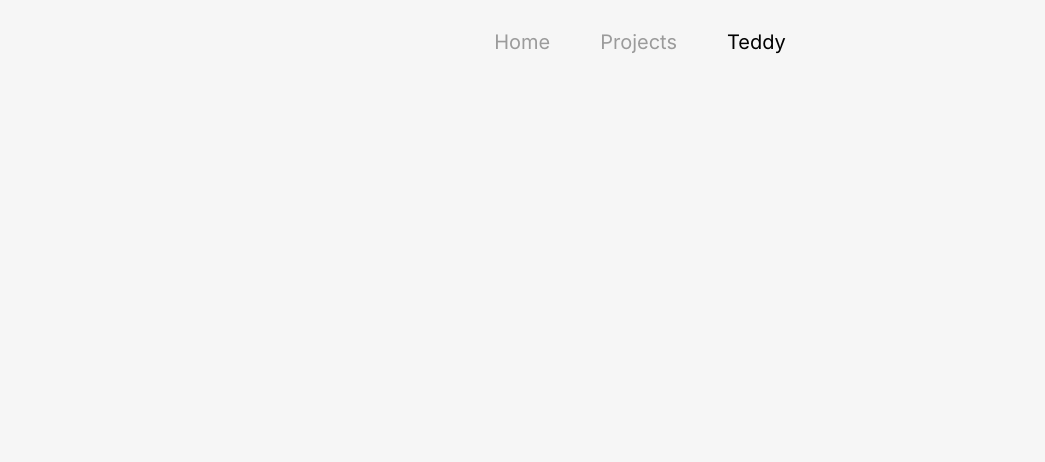
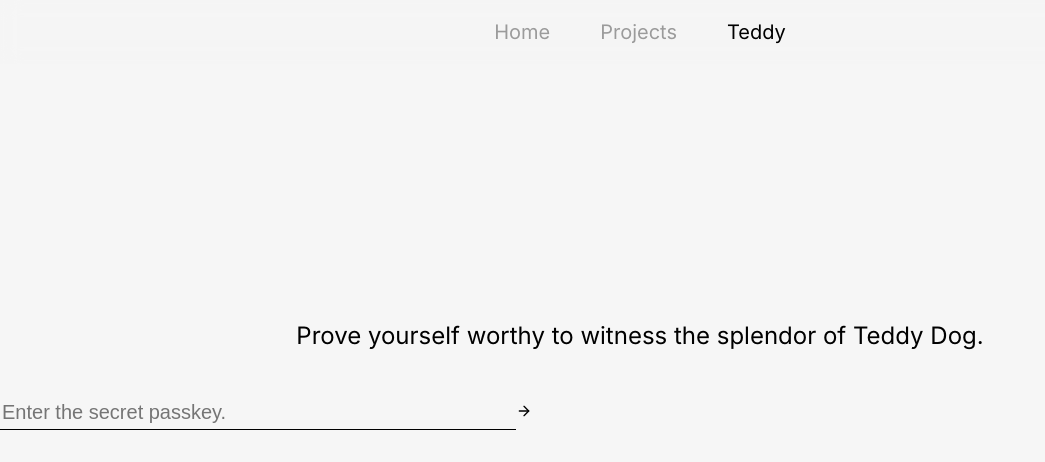
Before and after one commit to samuel-lao/personal-website, a React (Create React App) app: page /teddy in a window 1280 px wide. Before the commit this address had no page. Shown: the top 462 px of the page, without its empty margins (0-1045 px from the left). Built offline with nearby package versions, Linux system fonts and the light colour scheme.

Commit message:
sticky header, links, teddy page start

```diff
--- a/package.json
+++ b/package.json
@@ -10,6 +10,7 @@
     "react": "^18.3.1",
     "react-dom": "^18.3.1",
     "react-helmet": "^6.1.0",
+    "react-icons": "^5.2.1",
     "react-router-dom": "^6.24.1",
     "react-scripts": "5.0.1",
     "react-tooltip": "^5.27.1",
--- a/src/AnimatedRoutes.jsx
+++ b/src/AnimatedRoutes.jsx
@@ -7,6 +7,7 @@ import Home from "./components/Home";
 import Navbar from "./components/Navbar";
 import Projects from "./components/Projects";
 import Project from "./components/Project";
+import Teddy from "./components/Teddy";
 
 function App() {
   const location = useLocation();
@@ -19,11 +20,12 @@ function App() {
   });
 
   return transitions((styles, item) => (
-    <animated.div style={styles}>
+    <animated.div style={{paddingTop: 55, ...styles}}>
         <Routes location={item}>
           <Route path="/" element={<Home />} />
           <Route path="/projects" element={<Projects />} />
           <Route path="/projects/:id" element={<Project />} />
+          <Route path="/teddy" element={<Teddy />} />
         </Routes>
     </animated.div>
   ));
--- a/src/App.js
+++ b/src/App.js
@@ -18,7 +18,7 @@ function App() {
   return (
       <BrowserRouter>
         <Navbar />
-        <AnimatedRoutes />
+        <AnimatedRoutes/>
       </BrowserRouter>
   );
 }
--- a/src/components/Navbar.css
+++ b/src/components/Navbar.css
@@ -2,11 +2,17 @@
     font-family: "InterRegular";
     font-size: 20px;
     text-decoration: none;
-    color: #9B9B9B
+    color: #9B9B9B;
+    transition: all 0.2s linear;
 }
 
 #navbar a.active {
-    color: black
+    color: black;
+}
+
+#navbar {
+    background-color: rgba(246, 246, 246, 0.7);
+    backdrop-filter: blur(10px);
 }
 
 #navbar a:hover {
--- a/src/components/Navbar.jsx
+++ b/src/components/Navbar.jsx
@@ -4,7 +4,7 @@ import "./Navbar.css"
 const Navbar = () => {
  return (
     <header>
-        <nav style={{display: "flex", gap: 50, justifyContent: "center", paddingTop: 30, width: "100vw", position: "fixed", top: 0, zIndex: 100}} id="navbar">
+        <nav style={{display: "flex", gap: 50, justifyContent: "center", paddingTop: 20, width: "100vw", position: "fixed", top: 0, zIndex: 100, paddingBottom: 20 }} id="navbar">
             <NavLink to="/" className={"navbar-text"} >Home</NavLink>
             {/* <NavLink to="/about" className={"navbar-text"}>About Me</NavLink> */}
             <NavLink to="/projects" className={"navbar-text"}>Projects</NavLink>
--- a/src/components/Project.css
+++ b/src/components/Project.css
@@ -41,6 +41,10 @@
     font-family: "InterRegular";
     font-size: 16px;
     color: #2b9278;
+    justify-content: center;
+    align-items: center;
+    display: flex;
+    gap: 5px;
 }
 
 .info-content-link-disabled {
@@ -48,10 +52,16 @@
     font-size: 16px;
     color: #2b9278;
     opacity: 0.5;
+    justify-content: center;
+    align-items: center;
+    display: flex;
+    gap: 5px;
+
 }
 
 .info-content-link:hover {
     text-decoration: underline;
+    border-bottom: solid 1px
 }
 
 .awards-header {
--- a/src/components/Project.jsx
+++ b/src/components/Project.jsx
@@ -1,6 +1,7 @@
 import React, { useEffect, useState } from 'react'
 import { Link, useParams } from 'react-router-dom';
 import { animated } from '@react-spring/web';
+import { LuExternalLink } from "react-icons/lu";
 
 import githubwhite from "../assets/githubwhite.svg"
 import githuboutline from "../assets/github-circle-outline.svg"
@@ -93,13 +94,18 @@ export default function Project() {
                                         {element.content.map((item) => {
                                             if (item.link)
                                                 return (
-                                                    <Link to={item.link} style={{ textDecoration: "none" }}>
-                                                        <text className="info-content-link">{item.title}{element.content.length > 1 && element.content.slice(-1)[0] != item ? "," : ""}</text>
+                                                    <Link to={item.link} style={{ textDecoration: "none" }} className="info-content-link">
+                                                        {/* <text className="info-content-link">{item.title}{element.content.length > 1 && element.content.slice(-1)[0] != item ? "," : ""}</text> */}
+                                                        <text>{item.title}</text>
+                                                        <LuExternalLink color='#2b9278'/>
                                                     </Link>
                                                 )
                                             else
                                                 return (
-                                                    <text className="info-content-link-disabled">{item.title}{element.content.length > 1 && element.content.slice(-1)[0] != item ? "," : ""}</text>
+                                                    <div className="info-content-link-disabled">
+                                                        <text>{item.title}{element.content.length > 1 && element.content.slice(-1)[0] != item ? "," : ""}</text>
+                                                        <LuExternalLink color='#2b9278' opacity={0.5}/>
+                                                    </div>
                                                 )
                                         })}
                                     </div>
@@ -166,7 +172,7 @@ export default function Project() {
     // If project doesn't exist
     return (
         <div style={{ display: "flex", alignItems: "center", justifyContent: "center", height: "80vh" }}>
-            <text style={{ fontFamily: "InterRegular", fontSize: "24px", color: "darkgray" }}>This project doesn't exist! (Or I haven't made the page for it yet...)</text>
+            <text style={{ fontFamily: "InterRegular", fontSize: "24px", color: "darkgray" }}>This project doesn't exist!</text>
         </div>
     )
 }
--- /dev/null
+++ b/src/components/Teddy.css
@@ -0,0 +1,13 @@
+.teddy-input {
+    border: none;
+    border-bottom: 1px black solid;
+    background-color: #F6F6F6;
+    width: 40%;
+    font-size: 20px;
+    padding-bottom: 5px;
+}
+
+.teddy-input:focus {
+    outline: none;
+    border-bottom: 2px black solid;
+}
--- /dev/null
+++ b/src/components/Teddy.jsx
@@ -0,0 +1,21 @@
+import React from 'react'
+import { LuArrowRight } from "react-icons/lu";
+
+
+import "./Teddy.css"
+
+// What a secret!
+const SECRET_PASSKEY = "Teddy is objectively the best dog."
+
+export default function Teddy() {
+    return (
+        <div style={{ display: "flex", alignItems: "center", justifyContent: "center", height: "80vh", flexDirection: "column", gap: "50px" }}>
+            <text style={{ fontFamily: "InterRegular", fontSize: "24px", }}>Prove yourself worthy to witness the splendor of Teddy Dog.</text>
+            <div style={{width: "100%"}}>
+                <input className='teddy-input' placeholder='Enter the secret passkey.'/>
+                <LuArrowRight />
+            </div>
+
+        </div>
+    )
+}
--- a/src/projects.json
+++ b/src/projects.json
@@ -11,7 +11,7 @@
                 "link": true,
                 "content": [
                     {
-                        "title": "Try it out!",
+                        "title": "Working on it!",
                         "link": null
                     }
                 ]
```
Also changed, not shown: 1 other file (tests, documents, lock files or other folders).
